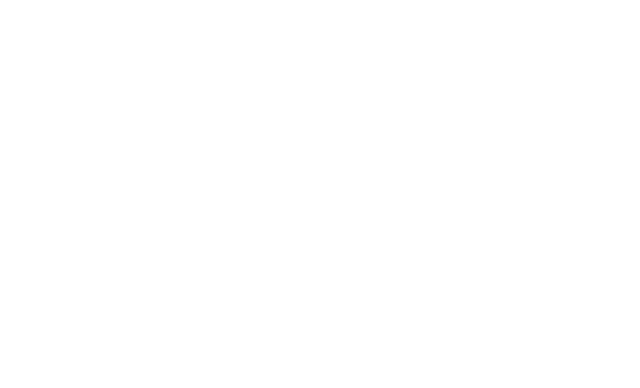
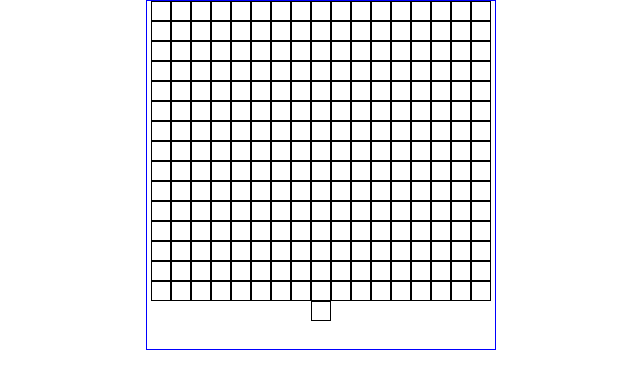
Before and after one commit to TheUmerator/etch-a-sketch, a plain HTML site: page index.html in a window 1280 px wide. Shown: the whole page, without its empty margins (319-959 px from the left). Drawn offline with Linux system fonts and the light colour scheme.

Commit message:
Create divs and append them to the parent

```diff
--- a/gui.js
+++ b/gui.js
@@ -1,12 +1,14 @@
-const divBox = document.querySelector('container');
+const divBox = document.querySelector('.container');
 const gridSize = 16;
 totalBoxes = gridSize * gridSize;
 
- let boxArray=[];
-for (i = 0; i < totalBoxes; i++)
+let cell;
+
+
+for (i = 1; i <= totalBoxes; i++)
   {
-    boxArray[i]=document.createElement('div');
-    boxArray[i]=boxArray[i].classList.add('box');
-    console.log(boxArray[i]);
+    cell=document.createElement('div');
+    cell.classList.add('cell');
+    divBox.appendChild(cell);
+    console.log(i);
   }
-  // boxArray[i]=document.createElement(div);
--- a/index.html
+++ b/index.html
@@ -7,6 +7,7 @@
   <meta name="viewport" content="width=device-width, initial-scale=1.0">
   <title>Document</title>
   <script src="gui.js" defer></script>
+  <link rel="stylesheet" href="style.css">
 </head>
 
 <body>
--- a/style.css
+++ b/style.css
@@ -1,7 +1,28 @@
-.box {
-    width: 5px;
-    height: 5px;
-    display: flex;
+* {
+  padding: 0;
+  margin: 0;
 
+  box-sizing: border-box;
+}
+
+body{
+  display: flex;
+  justify-content: center;
+  align-items: center;
+}
+.cell {
+    width: 20px;
+    height: 20px;
     border: solid 1px black;
   }
+  .container {
+    border: solid 1px #0000ff;
+    width: 350px;
+    height: 350px;
+    display: flex;
+    flex-wrap: wrap;
+
+    justify-content: center;
+    align-items: center;
+    align-content:flex-start;
+  }
```
